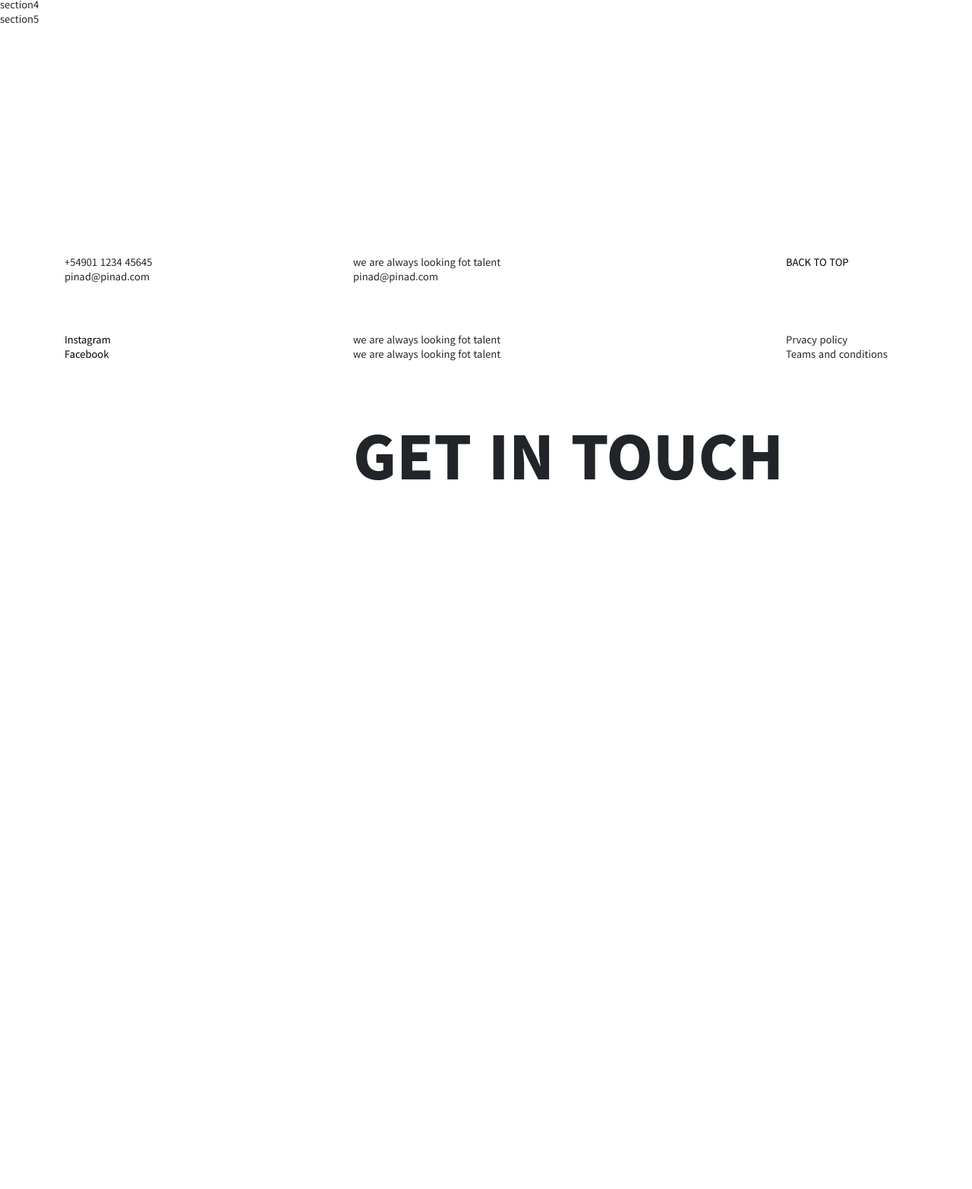
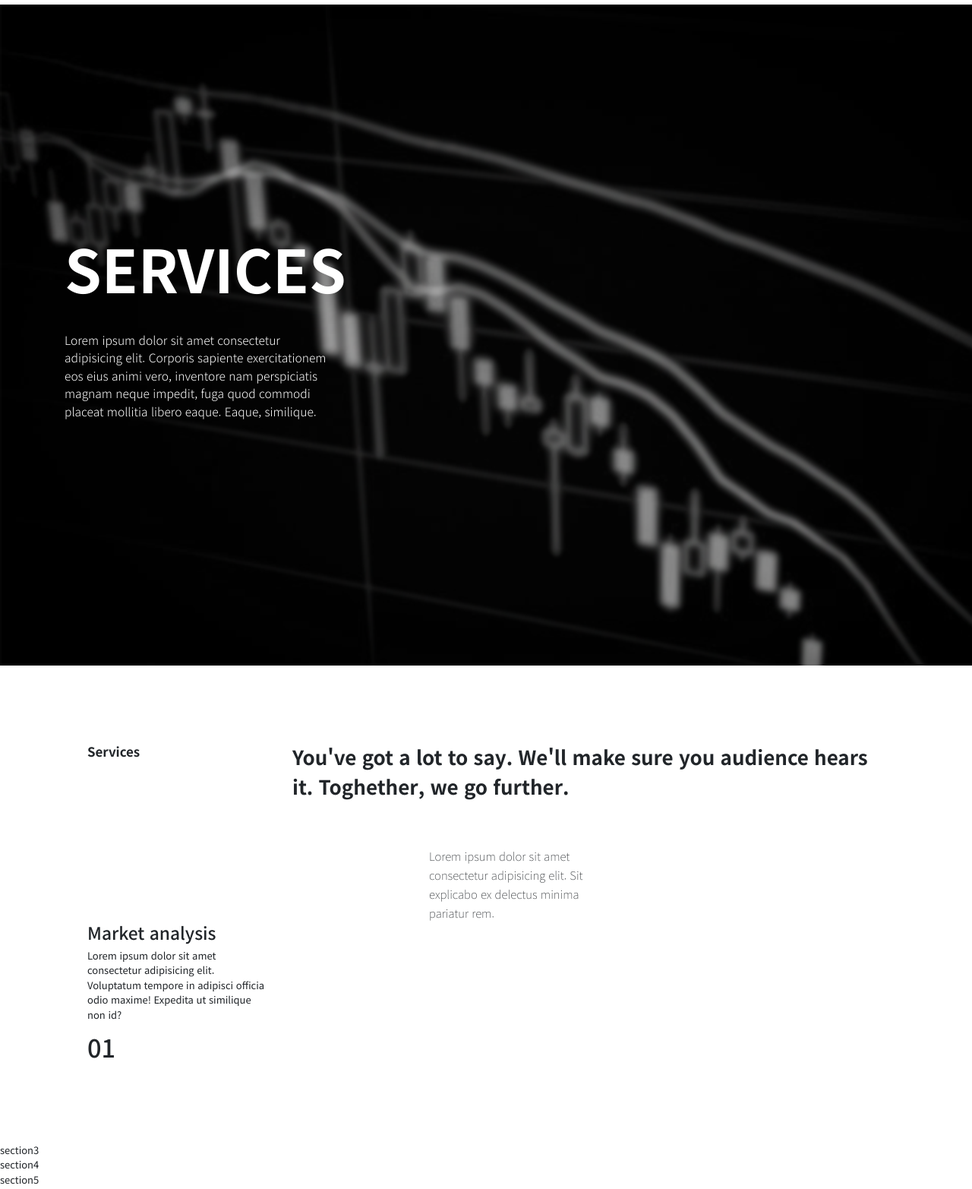
Before and after one commit to thfk2832/pinad, a plain HTML site: page solutions.html in a window 1280 px wide. Shown: the part 63-1628 px from the top of the page at 76% size. Before the commit the page ends 839 px from the top, so only its background shows below. Drawn offline with nearby package versions, Linux system fonts and the light colour scheme; a script that the page names is missing.

Commit message:
Add files via upload

```diff
--- a/solutions.html
+++ b/solutions.html
@@ -22,7 +22,7 @@
 
     <!-- css연결 -->
     <link rel="stylesheet" href="css/nav&footer.css">
-    <link rel="stylesheet" href="css/servicesStyle.css">
+    <link rel="stylesheet" href="css/solutionsStyle.css">
 	<link rel="stylesheet" href="css/font.css">
     <link rel="stylesheet" href="css/mediaQuery.css">
 </head>
@@ -63,8 +63,57 @@
         </div><!-- .nav_bg end -->
     </header>
 
-    <section>section1</section>
-    <section>section2</section>
+    <!-- 솔루션 main -->
+    <section id="main">
+        <div class="container-fluid">
+            <div class="row">
+                <div class="container">
+                    <div class="row mainLine">
+                        <div class="col-md-12 mainTitle">
+                            <h2>services</h2>
+                        </div>
+                        <div class="col-md-4 mainContent">
+                            <p>
+                                Lorem ipsum dolor sit amet consectetur adipisicing elit. Corporis sapiente exercitationem eos eius animi vero, inventore nam perspiciatis magnam neque impedit, fuga quod commodi placeat mollitia libero eaque. Eaque, similique.
+                            </p>
+                        </div>
+                    </div><!-- row end -->
+                </div><!-- container end -->
+            </div><!-- row end -->
+        </div><!-- container-fluid end -->
+    </section>
+
+    <!-- services 01 -->
+    <section id="services01">
+        <!-- 상단 title -->
+        <div class="container textTitle01">
+            <div class="row">
+                <div class="col-3">Services</div>
+                <div class="col-9">
+                    You've got a lot to say. We'll make sure you audience hears it. Toghether, we go further.
+                </div>
+                <div class="offset-5 col-3">
+                    Lorem ipsum dolor sit amet consectetur adipisicing elit. Sit explicabo ex delectus minima pariatur rem.
+                </div>
+            </div><!-- roe end -->
+        </div><!-- container end -->
+
+        <div class="container textTitle02">
+            <div class="row">
+                <div class="col-12 hr"></div>
+                <div class="col-3">
+                    <h3>Market analysis</h3>
+                    <p>Lorem ipsum dolor sit amet consectetur adipisicing elit. Voluptatum tempore in adipisci officia odio maxime! Expedita ut similique non id?</p>
+                    <h1>01</h1>
+                </div>
+                <div class="col-3"></div>
+                <div class="col-3"></div>
+                <div class="col-3"></div>
+            </div>
+        </div>
+    </section>
+
+
     <section>section3</section>
     <section>section4</section>
     <section>section5</section>
```
Also changed, not shown: cases.html (+14 -2 lines), contacts.html (+14 -2 lines), 1 other file.
